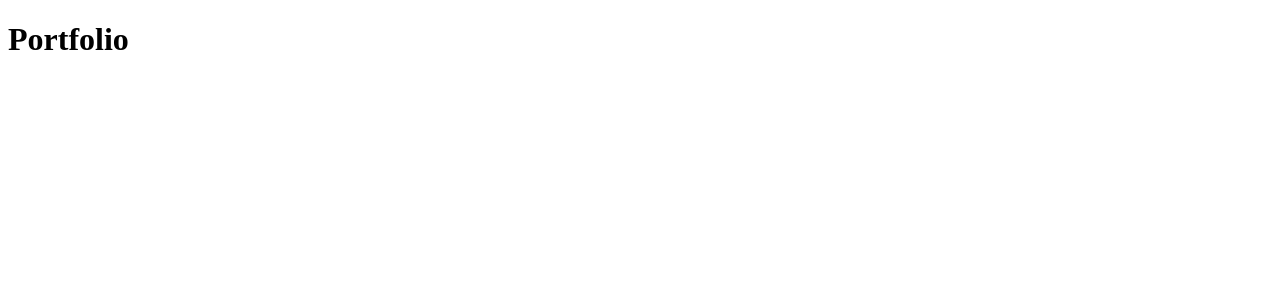
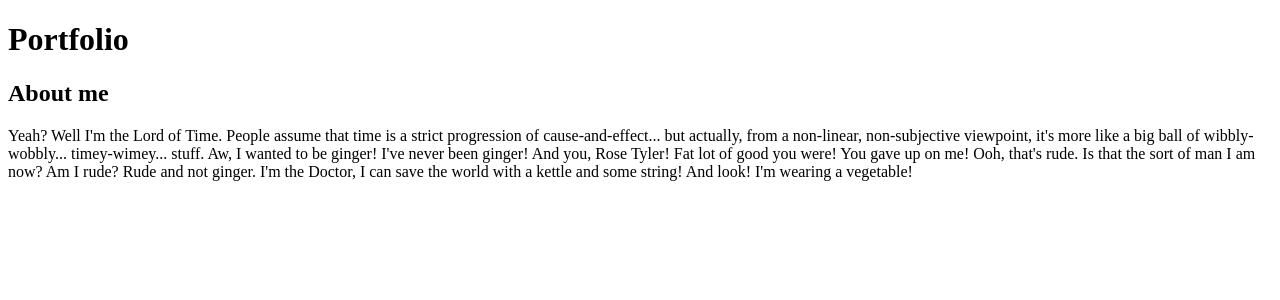
Before and after one commit to SamanthaLFreeman/portfolio, a React (Create React App) app: page / in a window 1280 px wide. Shown: the top 300 px of the page. Built offline with nearby package versions, Linux system fonts and the light colour scheme.

Commit message:
Import the About module in App

```diff
--- a/src/App/App.js
+++ b/src/App/App.js
@@ -1,4 +1,5 @@
 import React, { Component } from 'react';
+import About from '../About/About';
 
 class App extends Component {
   constructor() {
@@ -11,7 +12,7 @@ class App extends Component {
     return (
       <div className='App'>
         <h1 className='app-title'>Portfolio</h1>
-
+        <About />
       </div>
     )
   }
```
